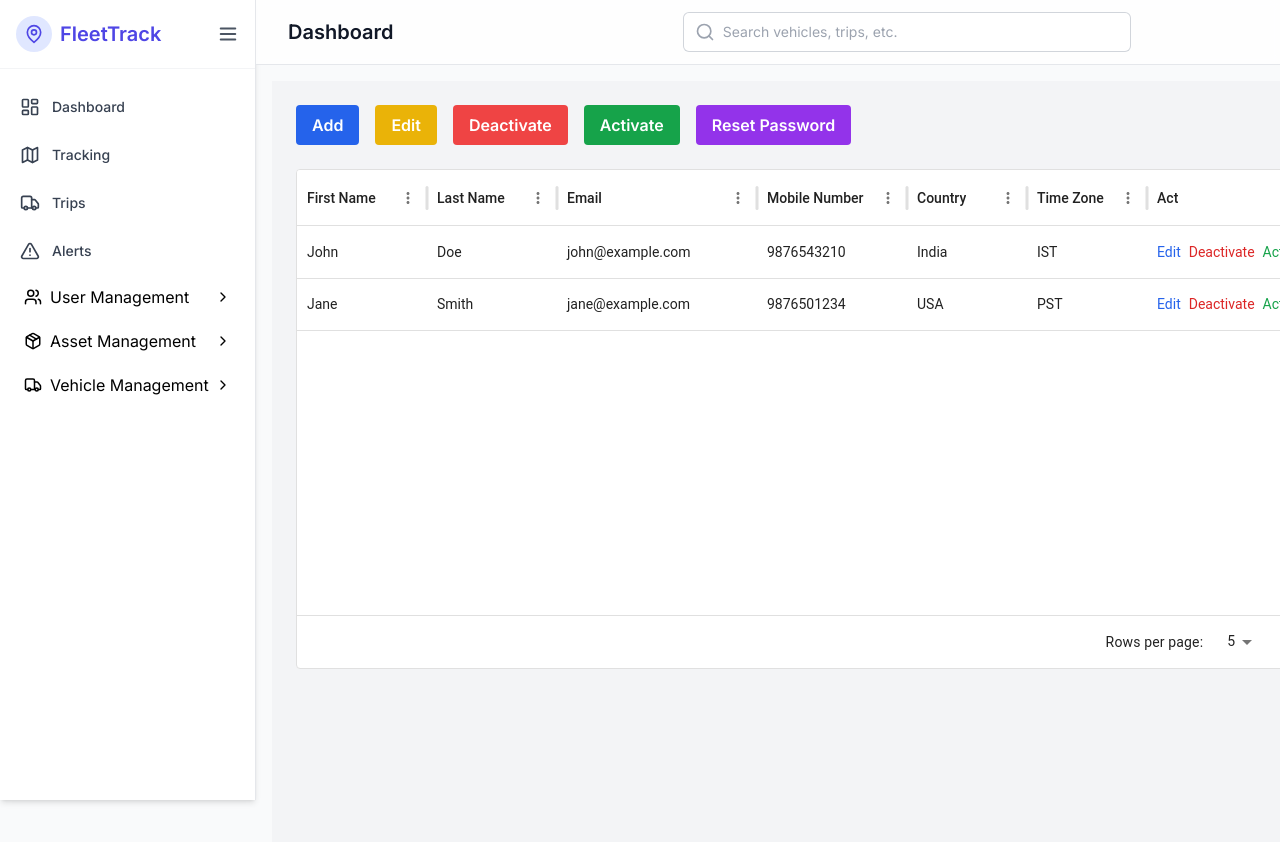
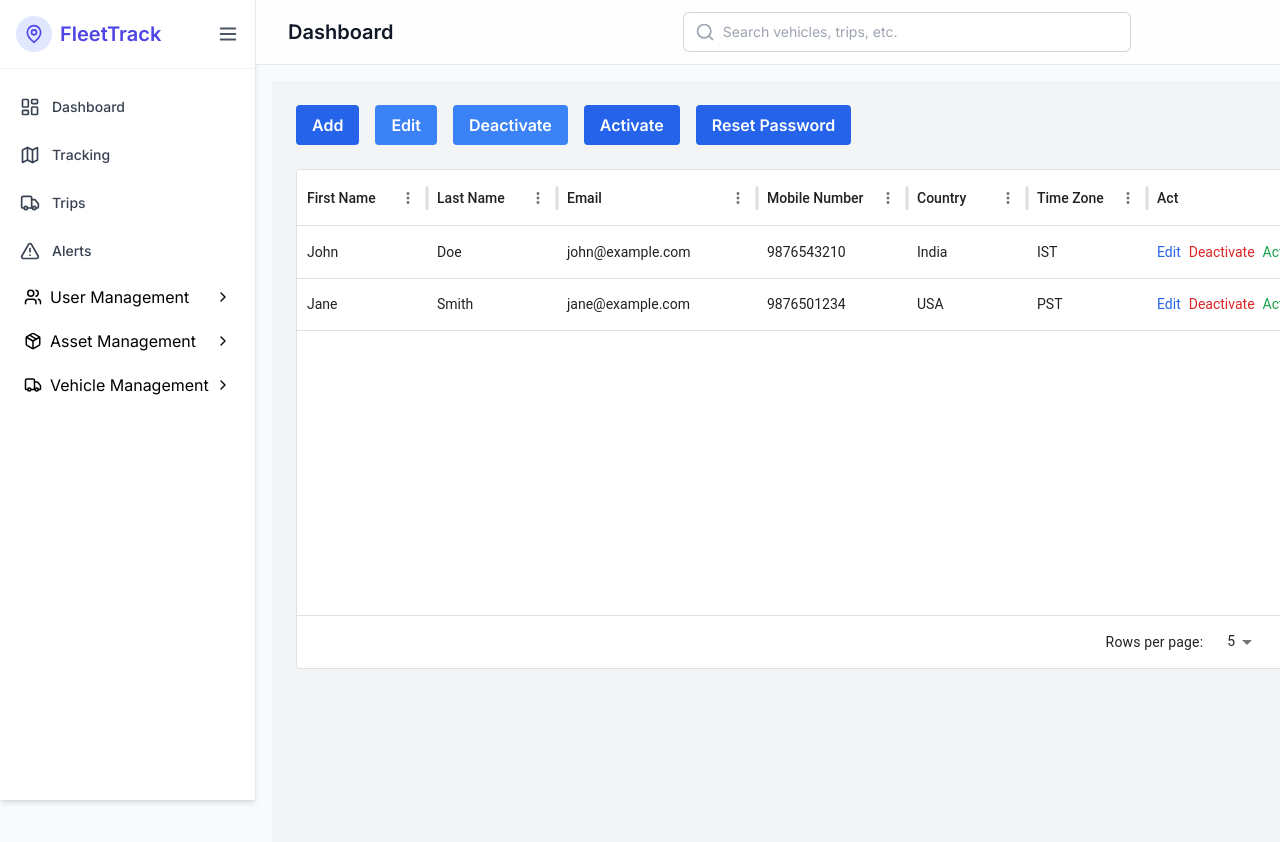
Before and after one commit to Shristy926/Fleettrack, a React (Vite) app: page /user-management/user in a window 1280 px wide. Shown: the top 842 px of the page. Built offline with nearby package versions, Linux system fonts and the light colour scheme.

Commit message:
9june2025

```diff
--- a/src/components/Users/User.tsx
+++ b/src/components/Users/User.tsx
@@ -71,16 +71,16 @@ const User: React.FC = () => {
         >
           Add
         </button>
-        <button className="bg-yellow-500 text-white font-bold py-2 px-4 rounded hover:bg-yellow-600 transition">
+        <button className="bg-blue-500 text-white font-bold py-2 px-4 rounded hover:bg-yellow-600 transition">
           Edit
         </button>
-        <button className="bg-red-500 text-white font-bold py-2 px-4 rounded hover:bg-red-600 transition">
+        <button className="bg-blue-500 text-white font-bold py-2 px-4 rounded hover:bg-red-600 transition">
           Deactivate
         </button>
-        <button className="bg-green-600 text-white font-bold py-2 px-4 rounded hover:bg-green-700 transition">
+        <button className="bg-blue-600 text-white font-bold py-2 px-4 rounded hover:bg-green-700 transition">
           Activate
         </button>
-        <button className="bg-purple-600 text-white font-bold py-2 px-4 rounded hover:bg-purple-700 transition">
+        <button className="bg-blue-600 text-white font-bold py-2 px-4 rounded hover:bg-purple-700 transition">
           Reset Password
         </button>
       </div>
--- a/src/pages/DashboardPage.tsx
+++ b/src/pages/DashboardPage.tsx
@@ -8,7 +8,7 @@ import GroupCards from "../components/dashboard/GroupCards";
 
 const DashboardPage: React.FC = () => {
   return (
-    <div className="p-6 bg-gray-100 min-h-screen space-y-4">
+    <div className="bg-gray-100 min-h-screen space-y-4">
 
       {/* Top Grid: 3 Columns */}
       <div className="grid grid-cols-1 md:grid-cols-3 gap-4">
```
